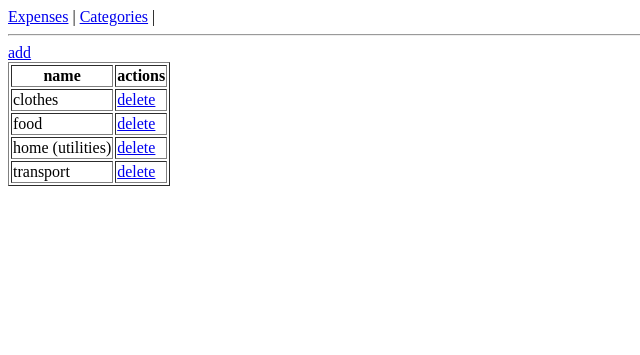
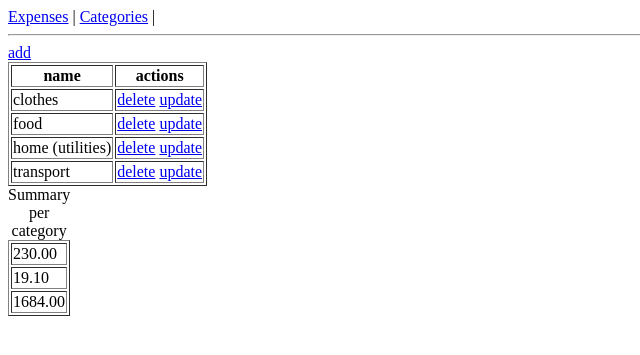
Before and after one commit to Szpuntel/Recruitment_Task_1, a Django app: page /expenses/category/list/ in a window 1280 px wide. Shown: the top 355 px of the page, without its empty margins (0-640 px from the left). Run offline with Django 4.2, Linux system fonts and the light colour scheme; data comes from the database, SQL or seed files in the repository.

Commit message:
+ UpdateView

```diff
--- a/project/expenses/templates/expenses/category_list.html
+++ b/project/expenses/templates/expenses/category_list.html
@@ -18,9 +18,21 @@
 			</td>
 			<td>
 				<a href="{% url 'expenses:category-delete' obj.id %}">delete</a>
+				<a href="{% url 'expenses:category-update' obj.id %}">update</a>
 			</td>
 		</tr>
 		{% endfor %}
 	</tbody>
 </table>
+
+
+<table border="1">
+	<caption>Summary per category</caption>
+	<tr>
+	  {% for category, total in summary_per_category.items %}
+		  <td>{{total|floatformat:2}}</td>
+	  </tr>
+	  {% endfor %}
+	</tr>
+  </table>
 {% endblock %}
--- a/project/expenses/templates/expenses/expense_list.html
+++ b/project/expenses/templates/expenses/expense_list.html
@@ -44,7 +44,8 @@
 	</tbody>
 </table>
 
-{% include "_pagination.html" %}
+ {% include "_pagination.html" %}
+
 <hr>
 <table border="1">
   <caption>Summary per category</caption>
--- a/project/expenses/urls.py
+++ b/project/expenses/urls.py
@@ -50,4 +50,12 @@ urlpatterns = [
             template_name='generic_delete.html'
          ),
          name='category-delete'),
+     path('category/<int:pk>/update/',
+         UpdateView.as_view(
+            model=Category,
+            fields='__all__',
+            success_url=reverse_lazy('expenses:category-list'),
+            template_name='generic_update.html'
+         ),
+         name='category-update'),
 ]
--- a/project/expenses/views.py
+++ b/project/expenses/views.py
@@ -49,3 +49,7 @@ class ExpenseListView(ListView):
 class CategoryListView(ListView):
     model = Category
     paginate_by = 5
+    def get_context_data(self, **kwargs):
+        context = super().get_context_data(**kwargs)
+        context['summary_per_category'] = summary_per_category(Expense.objects.all())
+        return context
```
Also changed, not shown: project/TODO.md (+3 -2 lines), project/expenses/migrations/0002_alter_category_id.py (added), project/expenses/models.py (line endings or trailing spaces).
